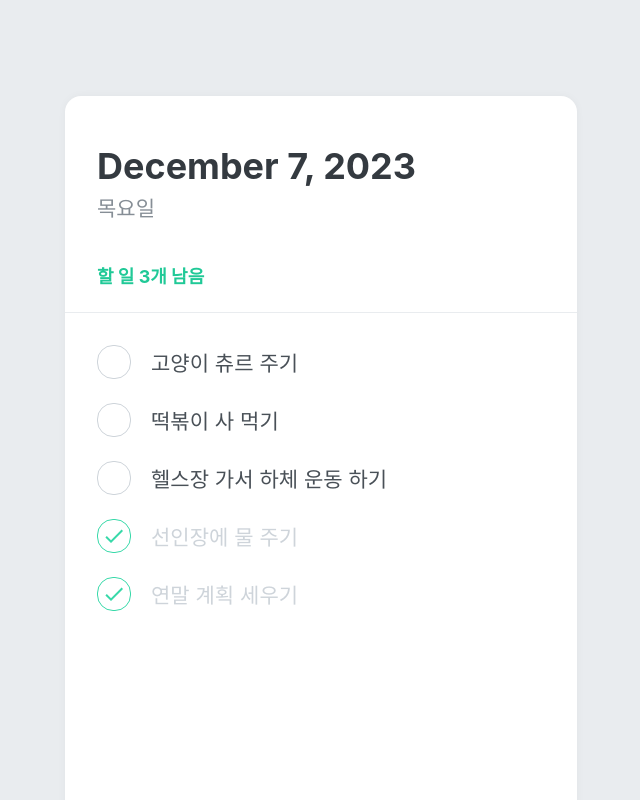
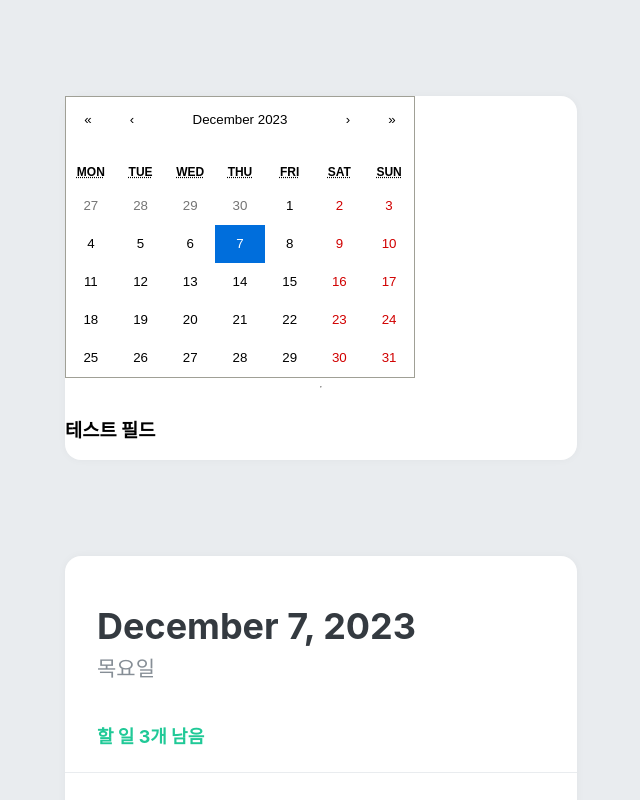
Before and after one commit to onpul/mashup-todolist, a React (Create React App) app: page / in a window 1280 px wide. Shown: the top 800 px of the page, without its empty margins (319-959 px from the left). Built offline with nearby package versions, Linux system fonts and the light colour scheme.

Commit message:
[개인] 리액트 캘린더 라이브러리 호출, 해당 날짜의 투두 나오도록 개발 중... (useEffect 추가 해야 함)

```diff
--- a/package.json
+++ b/package.json
@@ -7,9 +7,11 @@
     "@testing-library/react": "^13.4.0",
     "@testing-library/user-event": "^13.5.0",
     "axios": "^1.6.2",
+    "moment": "^2.29.4",
     "qs": "^6.11.2",
     "react": "^18.2.0",
     "react-async": "^10.0.1",
+    "react-calendar": "^4.7.0",
     "react-dom": "^18.2.0",
     "react-icons": "^4.12.0",
     "react-router-dom": "^6.20.1",
--- a/src/App.js
+++ b/src/App.js
@@ -5,6 +5,7 @@ import TodoHead from './components/TodoHead';
 import TodoList from './components/TodoList';
 import TodoCreate from './components/TodoCreate';
 import { TodoProvider } from './TodoContext';
+import CalendarTemplate from './components/CalendarTemplate';
 
 const GlobalStyle = createGlobalStyle`
   body {
@@ -14,14 +15,18 @@ const GlobalStyle = createGlobalStyle`
 
 function App() {
     return (
+        <>
+            {/* 캘린더 테스트용으로 일단 여기에 둠 */}
             <TodoProvider>
                 <GlobalStyle />
+                <CalendarTemplate />
                 <TodoTemplate>
                     <TodoHead />
                     <TodoList />
                     <TodoCreate />
                 </TodoTemplate>
             </TodoProvider>
+        </>
     );
 }
 
--- a/src/TodoContext.js
+++ b/src/TodoContext.js
@@ -1,37 +1,50 @@
 import React, { useRef, createContext, useContext, useReducer } from 'react';
+import moment from 'moment';
 
 const defaultTodoList = [
     {
         userId: 'onpul',
+        date: '2023-12-14',
         id: 1,
-        content: '고양이 츄르 주기',
-        completed: false,
+        content: '가습기 세척하기',
+        completed: true,
+        selectedDate: null,
     },
     {
         userId: 'onpul',
+        date: '2023-12-11',
         id: 2,
-        content: '떡볶이 사 먹기',
+        content: '쓰레기통 비우기',
         completed: false,
+        selectedDate: null,
     },
     {
         userId: 'onpul',
+        date: '2023-12-15',
         id: 3,
-        content: '헬스장 가서 하체 운동 하기',
+        content: '마우스, 키보드 전원 끄기',
         completed: false,
+        selectedDate: null,
     },
     {
         userId: 'onpul',
+        date: '2023-12-12',
         id: 4,
-        content: '선인장에 물 주기',
-        completed: true,
+        content: '리액트 운영 배포 확인하기',
+        completed: false,
+        selectedDate: null,
     },
     {
         userId: 'onpul',
+        date: '2023-12-15',
         id: 5,
-        content: '연말 계획 세우기',
+        content: '연차 일정 확인하기',
         completed: true,
+        selectedDate: null,
     },
 ];
+
+const today = moment().format('YYYY-MM-DD');
 
 function todoReducer(state, action) {
     switch (action.type) {
@@ -48,8 +61,23 @@ function todoReducer(state, action) {
                     ? { ...todo, completed: !todo.completed }
                     : todo
             );
+        case 'SELECT':
+            console.log('value : ' + JSON.stringify(state));
+            console.log('today : ' + today);
+            console.log('selectedDate : ' + action.selectedDate);
+            console.log(
+                'filter : ' +
+                    JSON.stringify(
+                        state.filter(
+                            (todo) => todo.date === action.selectedDate
+                        )
+                    )
+            );
+            // return state;
+            return state.filter((todo) => todo.date === today);
+
         default:
-            console.log('>>> error <<<');
+            throw new Error(`Unhandled action type: ${action.type}`);
     }
 }
 
@@ -72,13 +100,25 @@ export function TodoProvider({ children }) {
 }
 
 export function useTodoState() {
-    return useContext(TodoStateContext);
+    const context = useContext(TodoStateContext);
+    if (!context) {
+        throw new Error('Cannot find TodoProvider');
+    }
+    return context;
 }
 
 export function useTodoDispatch() {
-    return useContext(TodoDispatchContext);
+    const context = useContext(TodoDispatchContext);
+    if (!context) {
+        throw new Error('Cannot find TodoProvider');
+    }
+    return context;
 }
 
 export function useTodoNextId() {
-    return useContext(TodoNextIdContext);
+    const context = useContext(TodoNextIdContext);
+    if (!context) {
+        throw new Error('Cannot find TodoProvider');
+    }
+    return context;
 }
--- /dev/null
+++ b/src/components/CalendarTemplate.js
@@ -0,0 +1,62 @@
+import React, { useState } from 'react';
+import Calendar from 'react-calendar';
+import styled from 'styled-components';
+import 'react-calendar/dist/Calendar.css';
+import { useTodoDispatch } from '../TodoContext';
+import moment from 'moment';
+
+const CalendarTemplateBlock = styled.div`
+    width: 512px;
+    height: auto;
+
+    position: relative;
+    background: white;
+    border-radius: 16px;
+    box-shadow: 0 0 8px rgba(0, 0, 0, 0.04);
+
+    margin: 0 auto; // 페이지 중앙 정렬
+
+    margin-top: 96px;
+    margin-bottom: 32px;
+    display: flex;
+    flex-direction: column;
+`;
+
+function CalendarTemplate({ children }) {
+    /**
+        const [value, onChange] = useState(new Date());
+
+        return (
+            <div>
+            <Calendar onChange={onChange} value={value} />
+            </div>
+        );
+     */
+    const [value, setValue] = useState(new Date());
+    const dispatch = useTodoDispatch();
+
+    function onChange(nextValue) {
+        setValue(nextValue);
+        const sDate = moment(value).format('YYYY-MM-DD');
+        console.log('sDate : ' + sDate);
+        dispatch({
+            type: 'SELECT',
+            selectedDate: sDate,
+        });
+    }
+
+    return (
+        <div>
+            <CalendarTemplateBlock>
+                <Calendar onChange={onChange} value={value} />
+                <hr />
+                <div>
+                    <h3>테스트 필드</h3>
+                    <p></p>
+                </div>
+            </CalendarTemplateBlock>
+        </div>
+    );
+}
+
+export default CalendarTemplate;
```
Also changed, not shown: 2 other files (tests, documents, lock files or other folders). Lines whose indentation alone changed are shown as unchanged.
